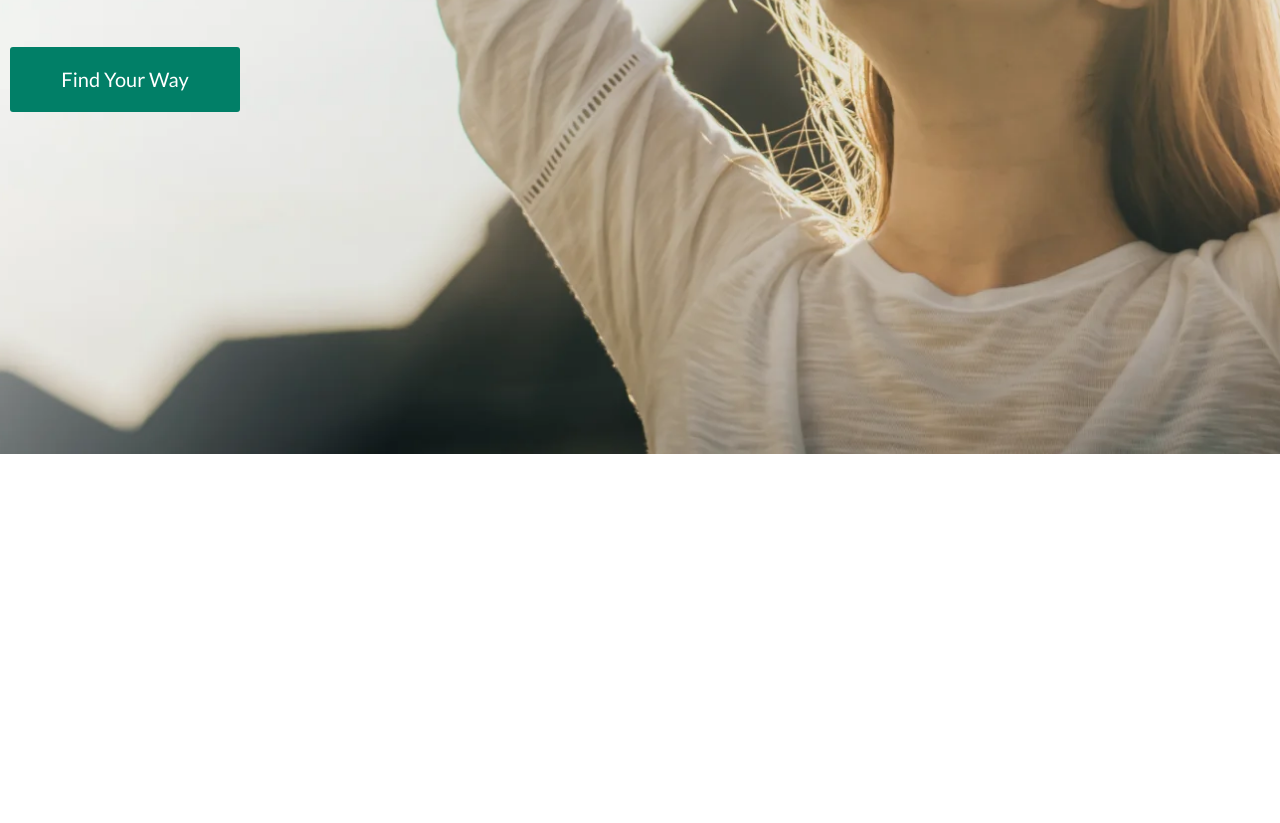
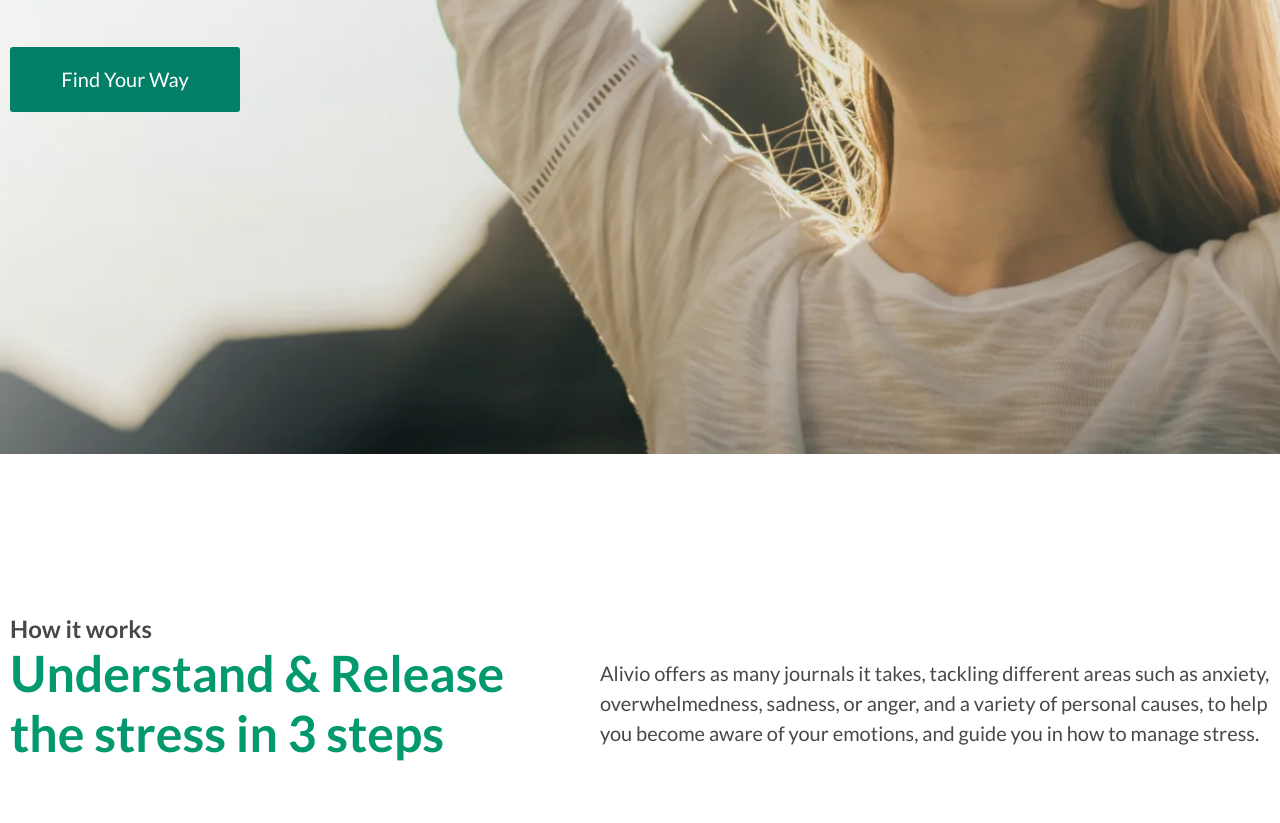
Before and after one commit to LeonidZhukovets/Alivio, a plain HTML site: page index.html in a window 1280 px wide. Shown: the part 521-1344 px from the top of the page. Before the commit the page ends 975 px from the top, so only its background shows below. Drawn offline with Linux system fonts and the light colour scheme.

Commit message:
feet: start about section

```diff
--- a/index.css
+++ b/index.css
@@ -2,3 +2,5 @@
 @import url('styles/basic.css');
 @import url('styles/header.css');
 @import url('styles/hero.css');
+@import url('styles/about.css');
+@import url('styles/card.css');
--- a/index.html
+++ b/index.html
@@ -52,6 +52,15 @@
                 </div>
             </div>
         </section>
+        <section aria-label="about section" class="about">
+            <div class="container">
+                <h3 class="about__subtitle">How it works</h3>
+                <div class="about__content">
+                    <h2 class="about__title">Understand & Release the stress in 3 steps</h2>
+                    <p class="about__desc">Alivio offers as many journals it takes, tackling different areas such as anxiety, overwhelmedness, sadness, or anger, and a variety of personal causes, to help you become aware of your emotions, and guide you in how to manage stress.</p>
+                </div>
+            </div>
+        </section>
     </main>
 
 </body>
--- /dev/null
+++ b/styles/about.css
@@ -0,0 +1,31 @@
+.about {
+    padding: 160px 0 60px;
+    background-color: var(--color-white);
+}
+
+.about__subtitle {
+    font-weight: 600;
+    font-size: 24px;
+    color: var(--color-light-black);
+}
+
+.about__content {
+    display: flex;
+    justify-content: space-between;
+    align-items: center;
+}
+
+.about__title {
+    max-width: 505px;
+    font-weight: 700;
+    font-size: 50px;
+    color: var(--color-light-green);
+}
+
+.about__desc {
+    max-width: 670px;
+    font-weight: 500;
+    font-size: 20px;
+    line-height: 150%;
+    color: var(--color-light-black);
+}
--- a/styles/variables.css
+++ b/styles/variables.css
@@ -2,6 +2,7 @@
     --color-white: #fff;
     --color-green: #017f67;
     --color-dark-green: #245852;
+    --color-light-green: #01996d;
     --color-black: #292929;
     --color-light-black: #484848;
 }
```
Also changed, not shown: styles/card.css (added).
